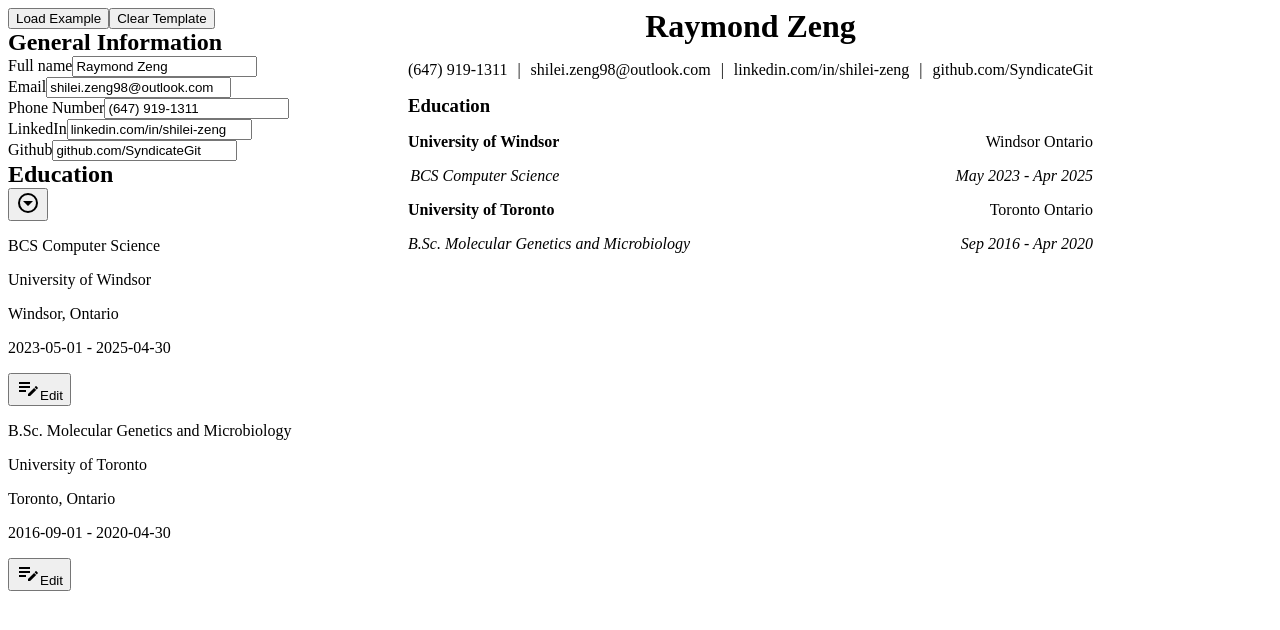
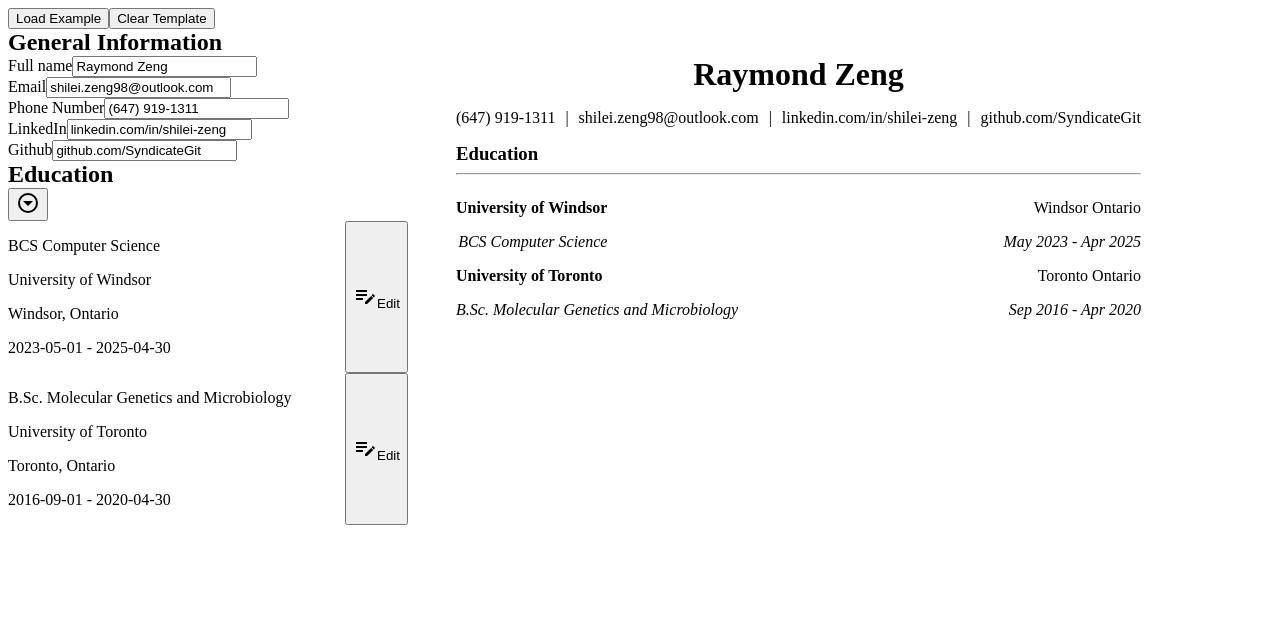
Before and after one commit to SyndicateGit/cv-builder, a React (Create React App) app: page / in a window 1280 px wide. Both pictures are taken after a click on the button "Load Example". Shown: the top 630 px of the page. Built offline with nearby package versions, Linux system fonts and the light colour scheme.

Commit message:
Reformatted education section of Resume
Added line break, padding, changed where educationItem edit button is.

```diff
--- a/src/components/EducationList.tsx
+++ b/src/components/EducationList.tsx
@@ -30,7 +30,8 @@ const RenderEducationList: React.FC<{list:education[], editEducationListItem: (e
         list.map((education) => {
             return (
               <>
-                <div className='eduacation-item'>
+                <div className='education-item'>
+                  <div className='education-item-left'>
                     <div className='education-details'>
                     <p className='degree'>
                       {education.degree}
@@ -42,6 +43,7 @@ const RenderEducationList: React.FC<{list:education[], editEducationListItem: (e
                     <p className='dates'>
                       {education.startDate} - {education.endDate}
                     </p>
+                    </div>
                   </div>
 
                   <button
--- a/src/components/Resume.tsx
+++ b/src/components/Resume.tsx
@@ -92,6 +92,7 @@ export default function Resume(props:props){ //TODO: Define props type
         </div>
         <div className='education-output'>
           <h3>Education</h3>
+          <hr/>
           <div className='education-list'>
           <EducationList list={list}
           />
--- a/src/styles/EducationList.css
+++ b/src/styles/EducationList.css
@@ -0,0 +1,5 @@
+.education-item{
+  display: flex;
+  justify-content: space-between;
+
+}
--- a/src/styles/Resume.css
+++ b/src/styles/Resume.css
@@ -7,6 +7,8 @@ h1, h2, h3, h4, h5, h6{
   display: flex;
   align-items: start;
   justify-content: start;
+
+  padding: 3rem;
 }
 
 .basic-info-output{
@@ -39,6 +41,7 @@ h1, h2, h3, h4, h5, h6{
   display: flex;
   justify-content: space-between;
   align-items: center;
+
 }
 
 .education-right{
```
Lines whose indentation alone changed are shown as unchanged.
